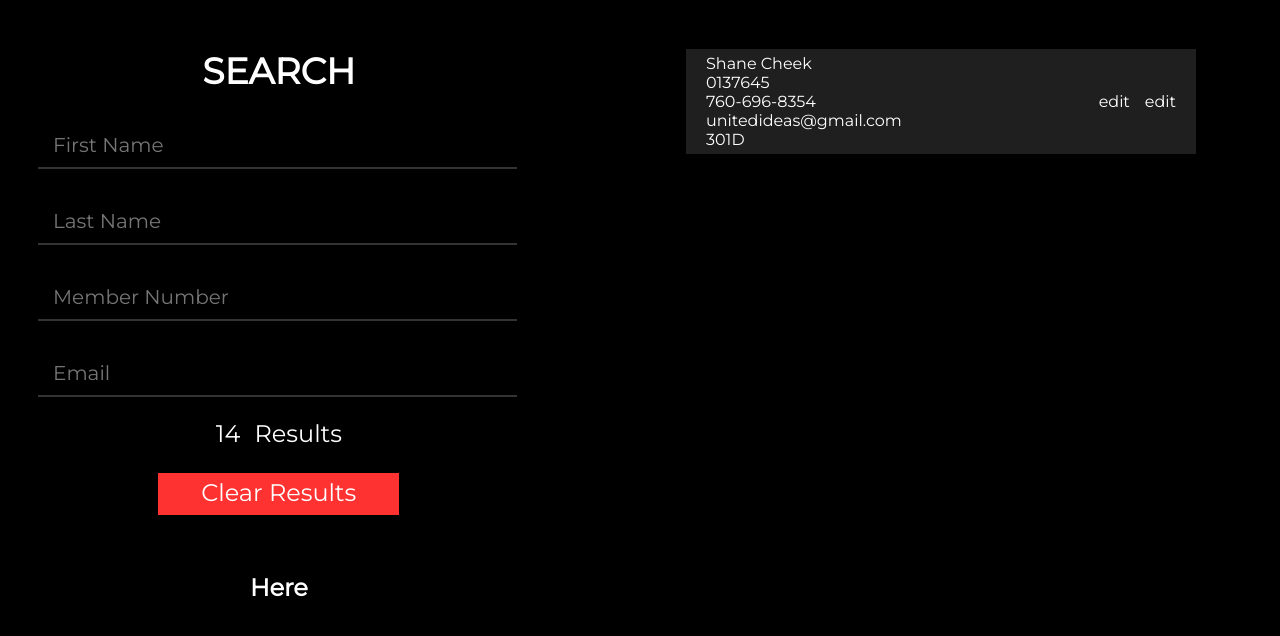
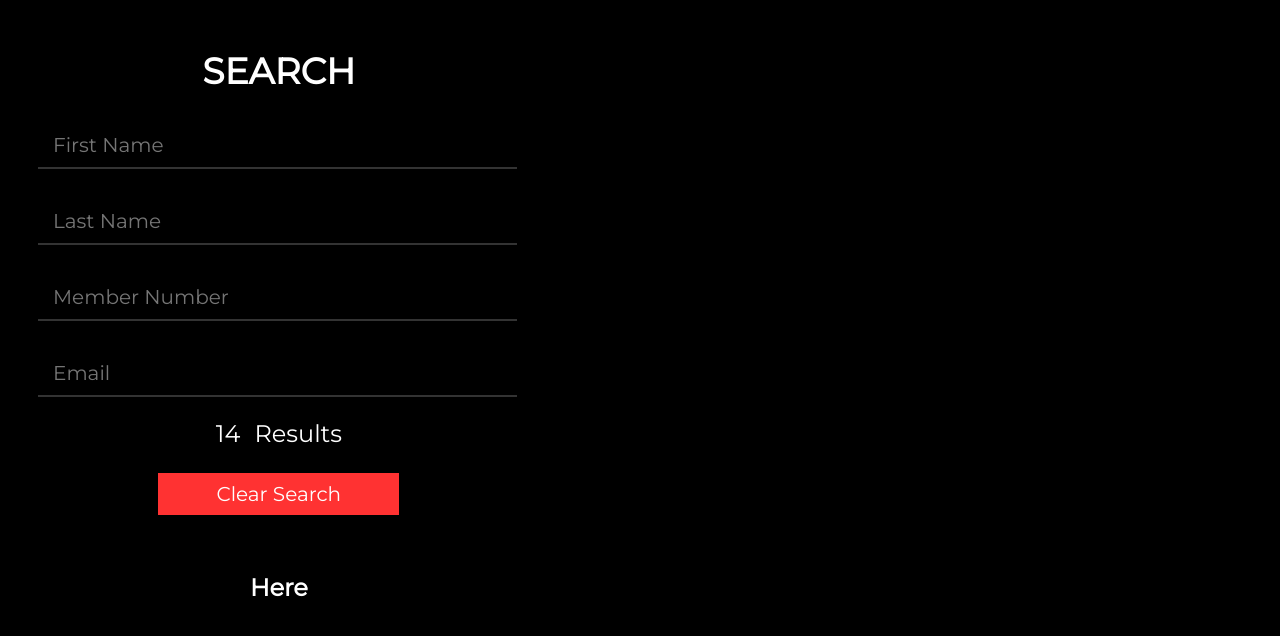
Before and after one commit to unitedideas/memberomra, a Django app: page /search in a window 1280 px wide. Shown: the part 69-705 px from the top of the page. Run offline with Django 3.2, Linux system fonts and the light colour scheme; the visitor is signed in with stand-in values (Sample User, id 1); some libraries are stand-ins or nearby versions.

Commit message:
added the filtered results only adding extra nodes, but not clearing yet

```diff
--- a/members/templates/base.html
+++ b/members/templates/base.html
@@ -44,6 +44,6 @@
 {% block body %}
     <h1>Base</h1>
 {% endblock %}
-
+<script type="text/javascript" src='{% static "memberomra/js/js.js" %}'></script>
 </body>
 </html>
--- a/members/templates/members/search.html
+++ b/members/templates/members/search.html
@@ -34,9 +34,8 @@
                 <div class="total_results"> 14</div>
                 <div class="total_results">Results</div>
             </div>
-            <div class="button_def">
-                <div class="total_results">Clear Results</div>
-            </div>
+            <button class="button_def" onclick="clear_search()">Clear Search</button>
+
 
             {# this is the test div #}
             <br>
@@ -47,36 +46,42 @@
         </div>
         <div id="right_half_container" class="tran_in right_half_container">
             <div class="page_title"></div>
-            <div class="result_block">
-                {#for member in member search results#}
-                <div class="result_group">
-                    {# for item in list to display #}
-                    <div class="member_data_left ">
-                        {# for item in list to display #}
-                        <p id="first_last_name">Shane Cheek</p>
-                        <p id="omra_member_number">0137645</p>
-                        <p id="phone">760-696-8354</p>
-                        <p id="email">unitedideas@gmail.com</p>
-                        <p id="plate">301D</p>
+            {# container for member in member search results #}
+            <div class="result_block" id="result_block">
+                <div class="result_group " id="result_group" style="display: none">
+
+                    {# these get cleared out currently #}
+                    <div class="member_data_left" id="member_data_left">
+                        <div class="edit_del_right ">edit</div>
+                        <div class="edit_del_right ">edit</div>
                     </div>
-                    <div class="edit_del_right ">edit</div>
-                    <div class="edit_del_right ">edit</div>
                 </div>
             </div>
         </div>
     </div>
     <script>
-
         let firstName = document.querySelector('#firstName')
         let lastName = document.querySelector('#lastName')
         let memberNumber = document.querySelector('#memberNumber')
         let email = document.querySelector('#email')
         let result = document.querySelector('#result')
+        let search_inputs = [firstName, lastName, memberNumber, email]
+
+        {#clears the searc table#}
+
+        function clear_search() {
+            for (i in search_inputs) {
+                search_inputs[i].value = ""
+            }
+            getData()
+        }
+
 
         firstName.value = ""
-        {#display_all()#}
+        getData()
 
         function getData() {
+
             axios({
                 method: 'post',
                 url: "{% url 'member_search' %}",
@@ -89,14 +94,40 @@
                 headers: {'X-CSRFToken': '{{ csrf_token }}'}
             })
                 .then(function (content) {
-                    let member_list_data = JSON.parse(content.data.results)
-                    console.log(member_list_data)
-                    if (member_list_data.length !== 0)
-                        for (x in member_list_data) {
-                            {
-                                result.innerHTML = member_list_data[x].fields.firstName
+                    let member_list = JSON.parse(content.data.results)
+                    console.log(member_list)
+                    if (member_list.length !== 0) {
+                        for (let i in member_list) {
+                            let name = member_list[i].fields.firstName + " " + member_list[i].fields.lastName;
+                            let memberNumber = member_list[i].fields.memberNumber;
+                            let plateNumber = member_list[i].fields.plateNumber;
+
+                            let prop_list = [name, memberNumber, plateNumber]
+
+                            let result_block = document.querySelector("#result_block");
+                            let result_group = document.querySelector("#result_group");
+                            let member_data = document.querySelector("#member_data_left");
+
+
+                            let cloned_result_group = result_group.cloneNode(true);
+                            result_block.appendChild(cloned_result_group);
+                            cloned_result_group.style.display = ""
+
+                            let cloned_member_data = cloned_result_group.querySelector("#member_data_left")
+                            cloned_member_data.innerHTML = ""
+                            for (let p in prop_list) {
+                                console.log(p)
+                                let para = document.createElement("p")
+                                let text = document.createTextNode(prop_list[p])
+                                para.appendChild(text)
+                                cloned_member_data.appendChild(para)
                             }
                         }
+
+
+                    } else {
+                        result.innerHTML = "There are no matches"
+                    }
                 });
         }
 
--- a/members/urls.py
+++ b/members/urls.py
@@ -1,5 +1,4 @@
 from django.urls import path
-
 from members.forms import CustomAuthForm
 from . import views
 from django.contrib.auth import views as auth_views
--- a/static/memberomra/css/base.css
+++ b/static/memberomra/css/base.css
@@ -220,12 +220,14 @@
     width: 100%;
     max-width: 500px;
     display: inline-block;
-    background-color: rgb(31, 31, 31);
-    margin-bottom: 10px;
 }
 
 .result_group {
     display: flex;
+    margin-bottom: 10px;
+    background-color:  rgb(31, 31, 31);
+    padding: 5px;
+
 }
 
 .member_data_left {
```
Also changed, not shown: members/templates/member_cards.html (added, +15 -0 lines).
